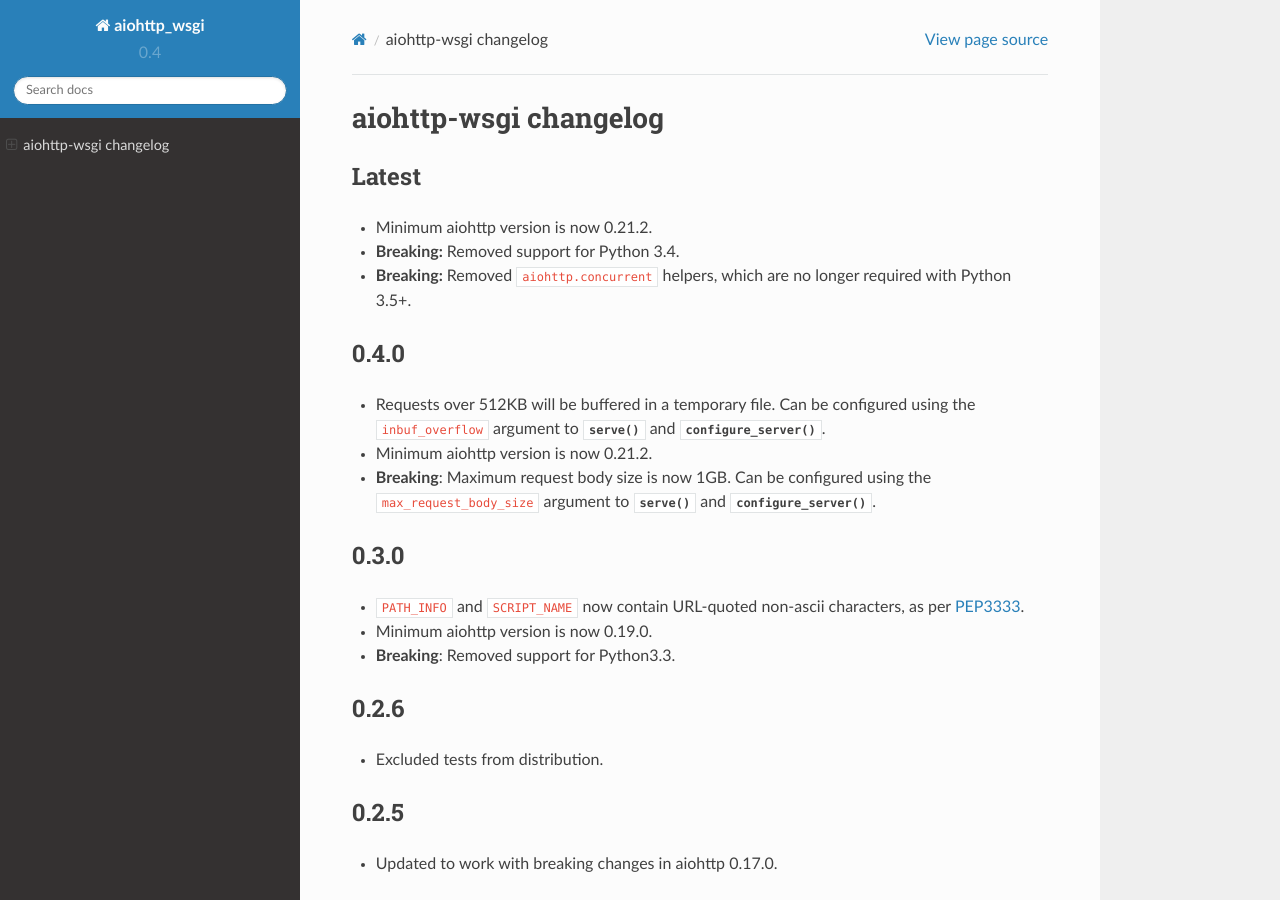
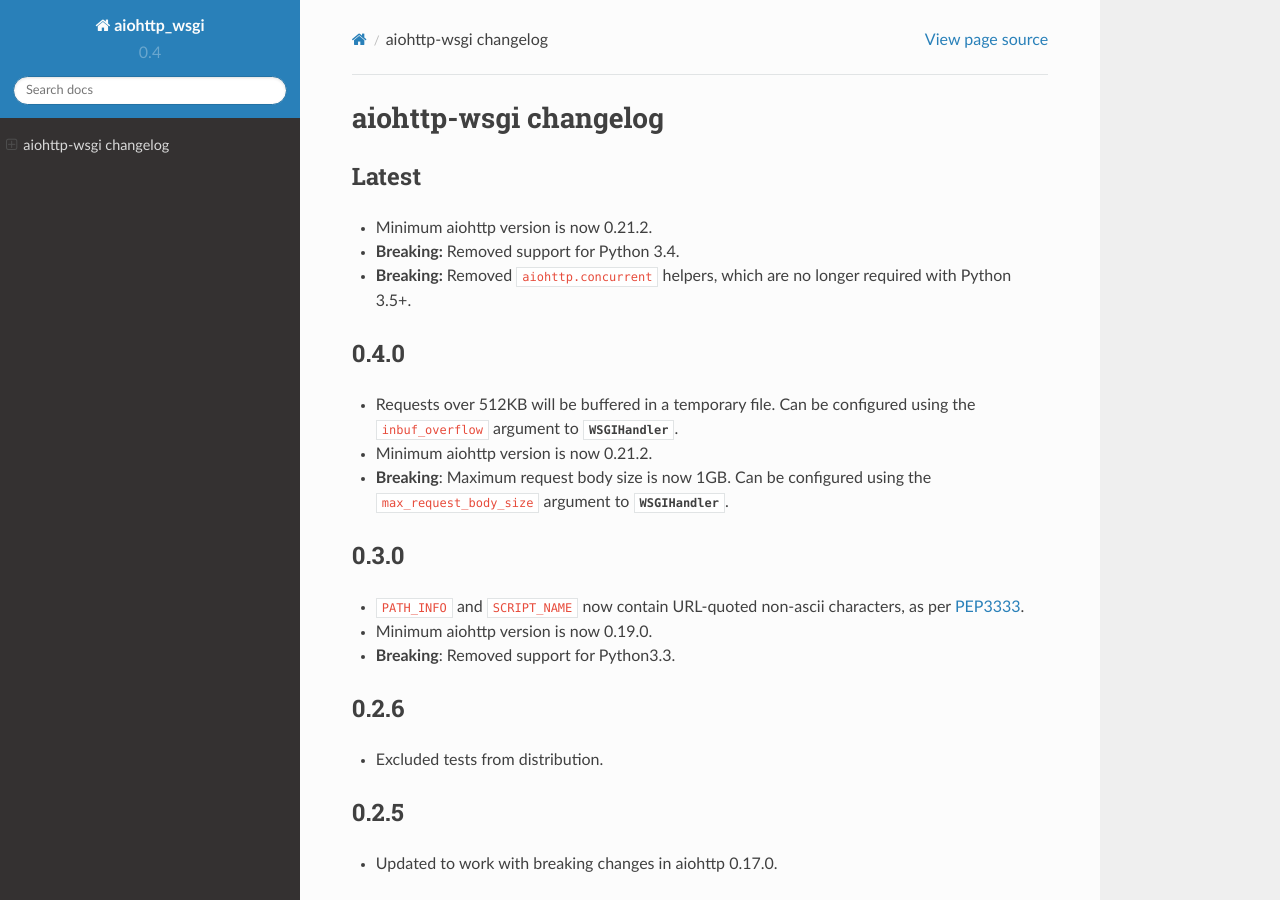
Before and after one commit to etianen/aiohttp-wsgi, a Sphinx documentation site: the page built from docs/changelog.rst, in a window 1280 px wide and 900 px high. Built offline with Sphinx 7.4.7 and the Read the Docs theme 2.0.0, drawn with Linux system fonts in a browser that asks for light colours.

Commit message:
Tweaking changelog

```diff
--- a/docs/changelog.rst
+++ b/docs/changelog.rst
@@ -14,9 +14,9 @@
 0.4.0
 -----
 
--   Requests over 512KB will be buffered in a temporary file. Can be configured using the ``inbuf_overflow`` argument to :func:`serve` and :func:`configure_server`.
+-   Requests over 512KB will be buffered in a temporary file. Can be configured using the ``inbuf_overflow`` argument to :class:`WSGIHandler`.
 -   Minimum :ref:`aiohttp <aiohttp-web>` version is now 0.21.2.
--   **Breaking**: Maximum request body size is now 1GB. Can be configured using the ``max_request_body_size`` argument to :func:`serve` and :func:`configure_server`.
+-   **Breaking**: Maximum request body size is now 1GB. Can be configured using the ``max_request_body_size`` argument to :class:`WSGIHandler`.
 
 
 0.3.0
```
